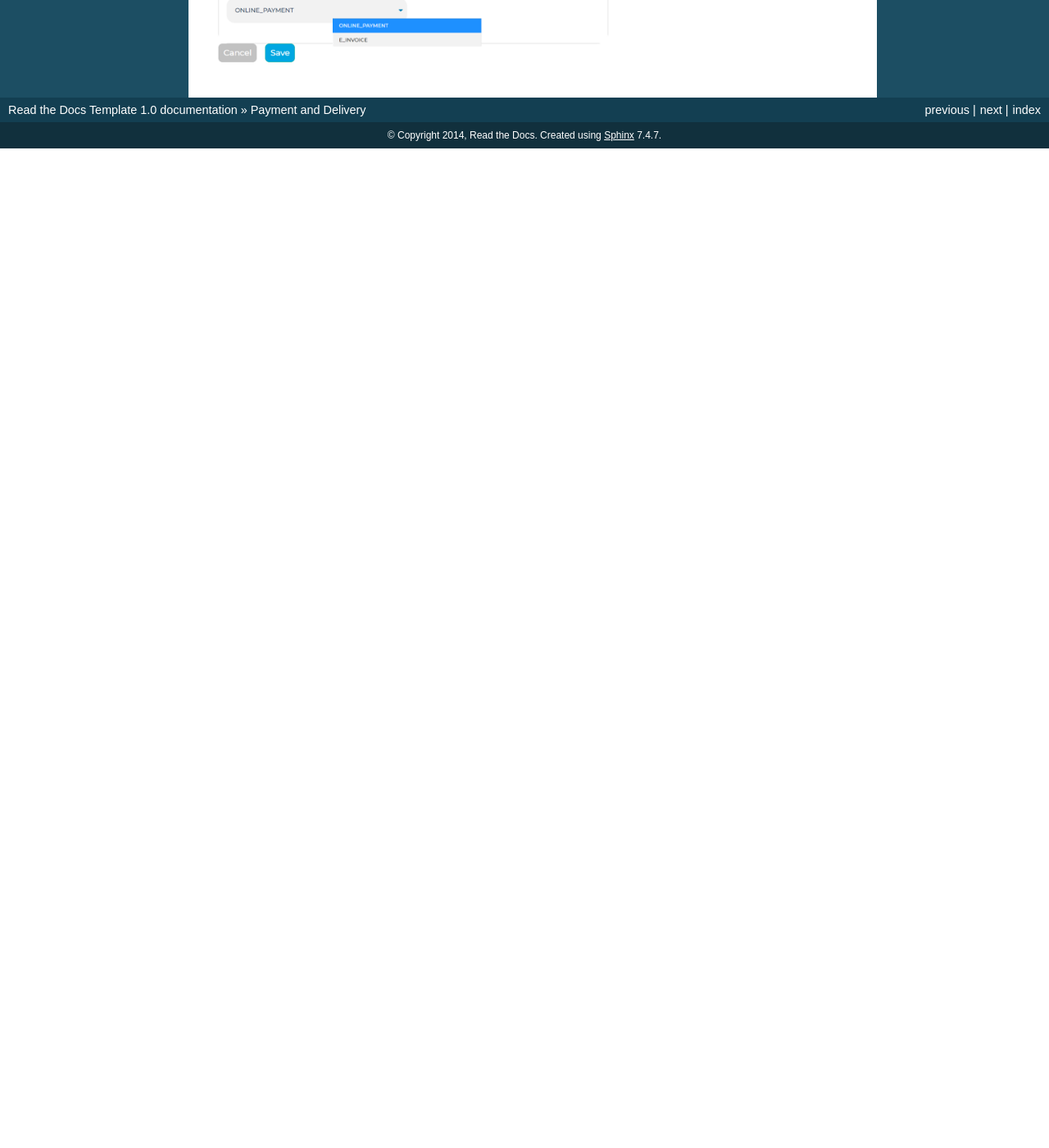
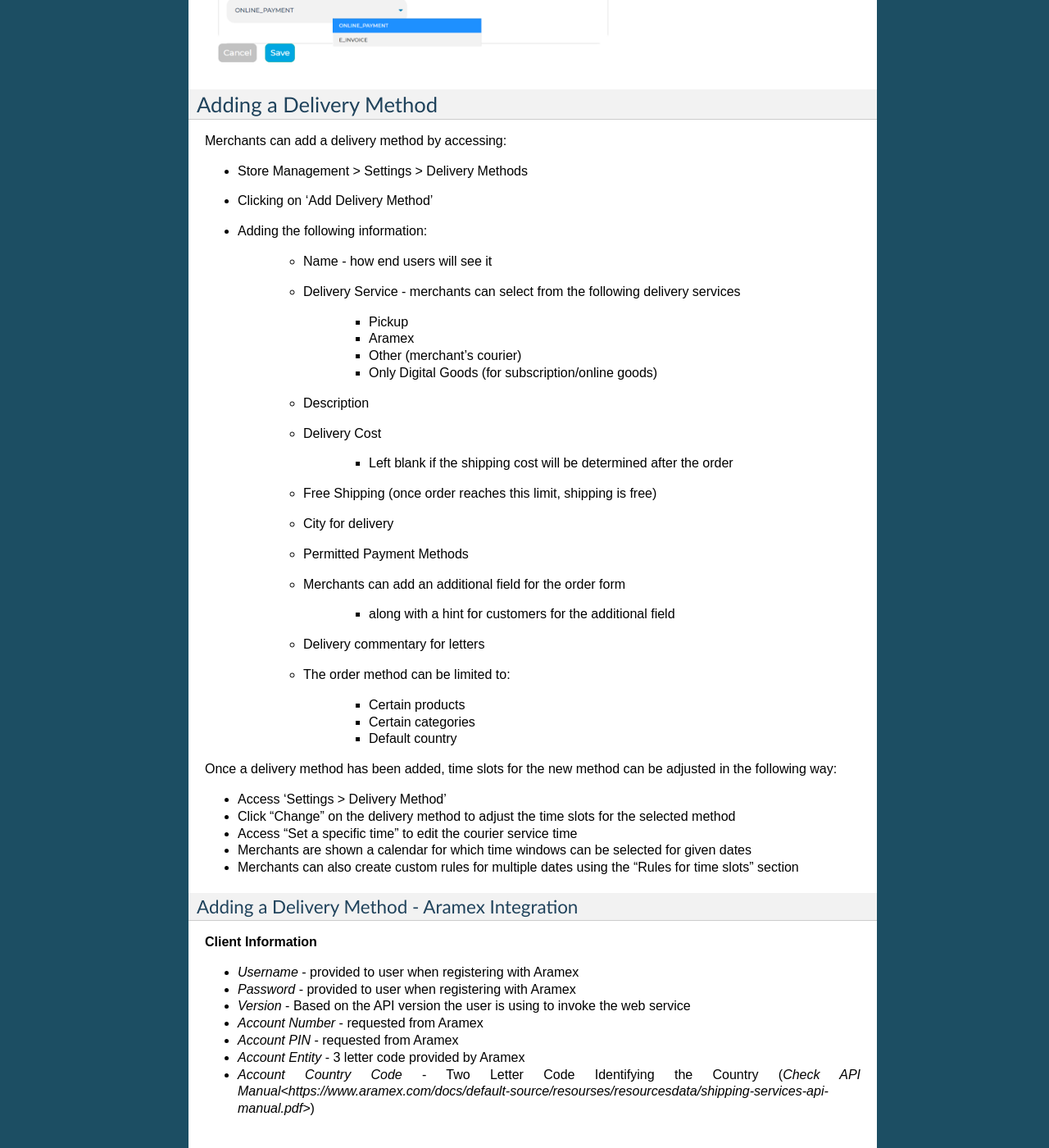
Before and after one commit to KhalilMayyasi/WBDocumentation, a Sphinx documentation site: the page built from docs/PaymentAndDelivery.rst, in a window 1280 px wide and 1400 px high, scrolled down 1022 px. Shown: the whole window at 82% size. Built offline with Sphinx 7.4.7, drawn with Linux system fonts in a browser that asks for light colours; before the commit the page ends 1203 px from its top, so only the background shows below that; some of the changed text lies outside the part shown.

Commit message:
Add more content to Payment and Delivery

```diff
--- a/docs/PaymentAndDelivery.rst
+++ b/docs/PaymentAndDelivery.rst
@@ -27,3 +27,61 @@ Merchants can add a payment method by accessing:
 .. image:: ./PaymentAndDelivery1.png
    :width: 600
    :alt: Alternative text
+
+
+Adding a Delivery Method
+-------------------------------------------------
+
+Merchants can add a delivery method by accessing:
+
+* Store Management > Settings > Delivery Methods
+* Clicking on ‘Add Delivery Method’
+* Adding the following information:
+
+   * Name - how end users will see it
+   * Delivery Service - merchants can select from the following delivery services
+
+      * Pickup
+      * Aramex
+      * Other (merchant’s courier)
+      * Only Digital Goods (for subscription/online goods)
+
+   * Description
+   * Delivery Cost
+
+      * Left blank if the shipping cost will be determined after the order
+
+   * Free Shipping (once order reaches this limit, shipping is free)
+   * City for delivery
+   * Permitted Payment Methods
+   * Merchants can add an additional field for the order form
+
+      * along with a hint for customers for the additional field
+
+   *  Delivery commentary for letters
+   * The order method can be limited to:
+
+      * Certain products
+      * Certain categories
+      * Default country
+
+Once a delivery method has been added, time slots for the new method can be adjusted in the following way:
+
+* Access ‘Settings > Delivery Method’
+* Click “Change” on the delivery method to adjust the time slots for the selected method
+* Access “Set a specific time” to edit the courier service time
+* Merchants are shown a calendar for which time windows can be selected for given dates
+* Merchants can also create custom rules for multiple dates using the “Rules for time slots” section
+
+Adding a Delivery Method - Aramex Integration
+^^^^^^^^^^^^^^^^^^^^^^^^^^^^^^^^^^^^^^^^^^^^^^^^^^^^^^^^^^
+
+**Client Information**
+
+* *Username* - provided to user when registering with Aramex
+* *Password* - provided to user when registering with Aramex
+* *Version* - Based on the API version the user is using to invoke the web service
+* *Account Number* - requested from Aramex
+* *Account PIN* - requested from Aramex
+* *Account Entity* - 3 letter code provided by Aramex
+* *Account Country Code* - Two Letter Code Identifying the Country (`Check API Manual<https://www.aramex.com/docs/default-source/resourses/resourcesdata/shipping-services-api-manual.pdf>`)
```
